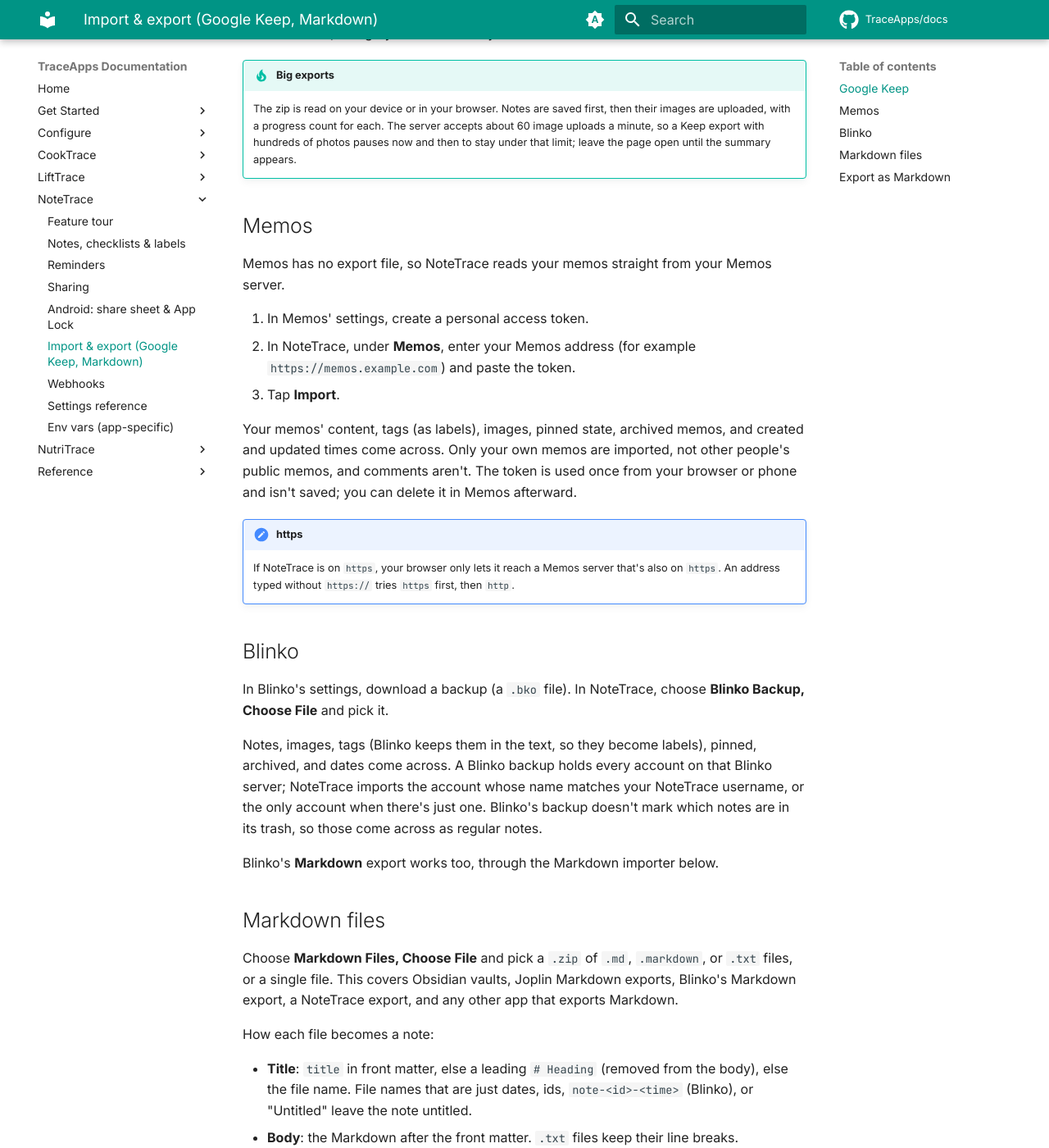
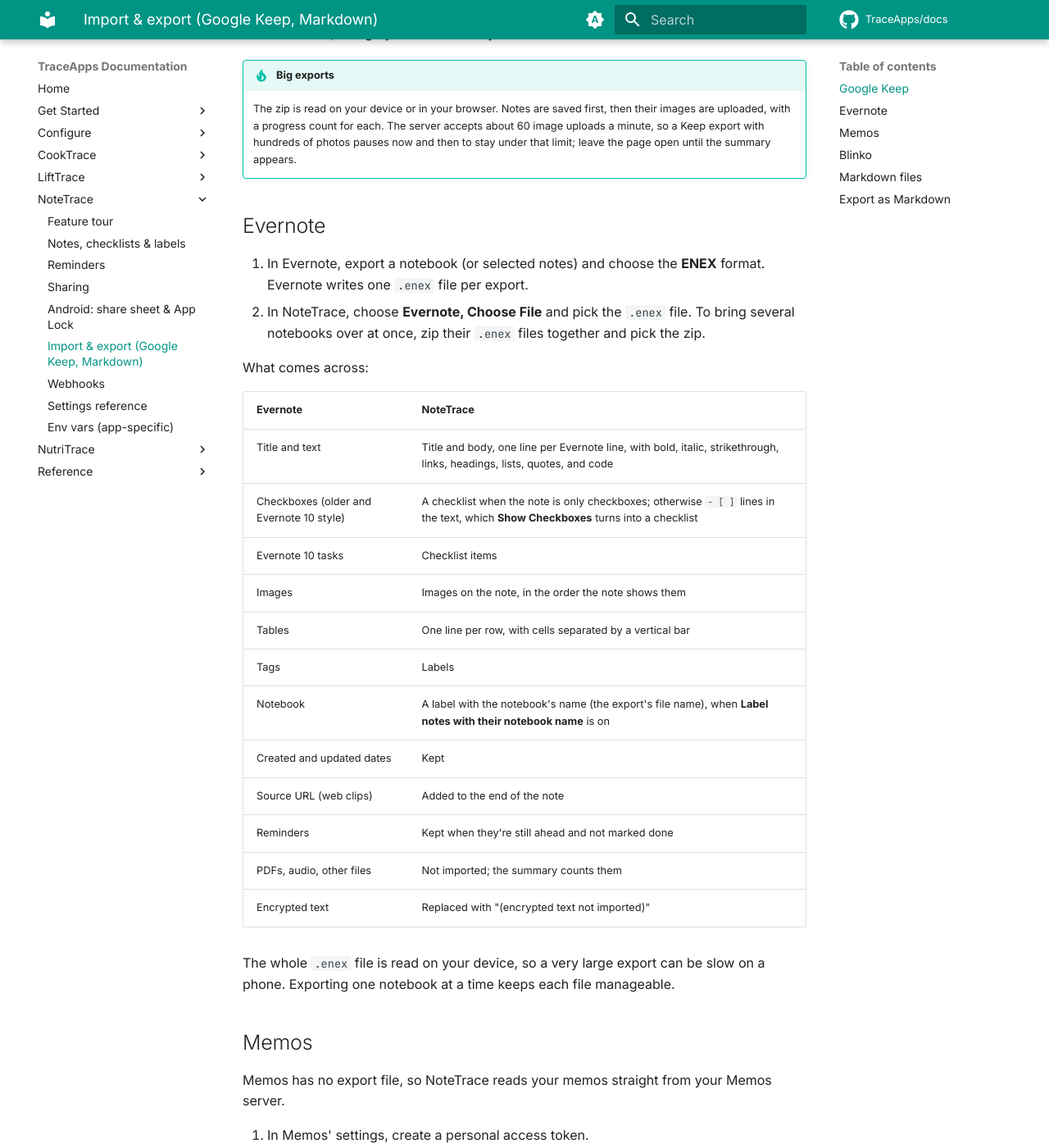
Before and after one commit to TraceApps/docs, an MkDocs documentation site: the page built from docs/notetrace/import-export.md, in a window 1280 px wide and 1400 px high, scrolled down 1646 px. Shown: the whole window at 82% size. Built offline with MkDocs 1.6.1 and Material for MkDocs 9.7.7, drawn with Linux system fonts in a browser that asks for light colours; comment, search, counter and statistics services are not loaded.

Commit message:
docs(notetrace) Evernote import

```diff
--- a/docs/notetrace/import-export.md
+++ b/docs/notetrace/import-export.md
@@ -32,6 +32,30 @@ Color mapping: red and orange become clay, yellow and brown become sand, green b
 
 !!! tip "Big exports"
     The zip is read on your device or in your browser. Notes are saved first, then their images are uploaded, with a progress count for each. The server accepts about 60 image uploads a minute, so a Keep export with hundreds of photos pauses now and then to stay under that limit; leave the page open until the summary appears.
+
+## Evernote {#evernote}
+
+1. In Evernote, export a notebook (or selected notes) and choose the **ENEX** format. Evernote writes one `.enex` file per export.
+2. In NoteTrace, choose **Evernote, Choose File** and pick the `.enex` file. To bring several notebooks over at once, zip their `.enex` files together and pick the zip.
+
+What comes across:
+
+| Evernote | NoteTrace |
+|---|---|
+| Title and text | Title and body, one line per Evernote line, with bold, italic, strikethrough, links, headings, lists, quotes, and code |
+| Checkboxes (older and Evernote 10 style) | A checklist when the note is only checkboxes; otherwise `- [ ]` lines in the text, which **Show Checkboxes** turns into a checklist |
+| Evernote 10 tasks | Checklist items |
+| Images | Images on the note, in the order the note shows them |
+| Tables | One line per row, with cells separated by a vertical bar |
+| Tags | Labels |
+| Notebook | A label with the notebook's name (the export's file name), when **Label notes with their notebook name** is on |
+| Created and updated dates | Kept |
+| Source URL (web clips) | Added to the end of the note |
+| Reminders | Kept when they're still ahead and not marked done |
+| PDFs, audio, other files | Not imported; the summary counts them |
+| Encrypted text | Replaced with "(encrypted text not imported)" |
+
+The whole `.enex` file is read on your device, so a very large export can be slow on a phone. Exporting one notebook at a time keeps each file manageable.
 
 ## Memos {#memos}
 
```
Also changed, not shown: docs/getting-started/choose.md (+2 -2 lines), docs/notetrace/features.md (+1 -1 lines), docs/notetrace/index.md (+3 -2 lines), docs/notetrace/settings.md (+1 -1 lines).
